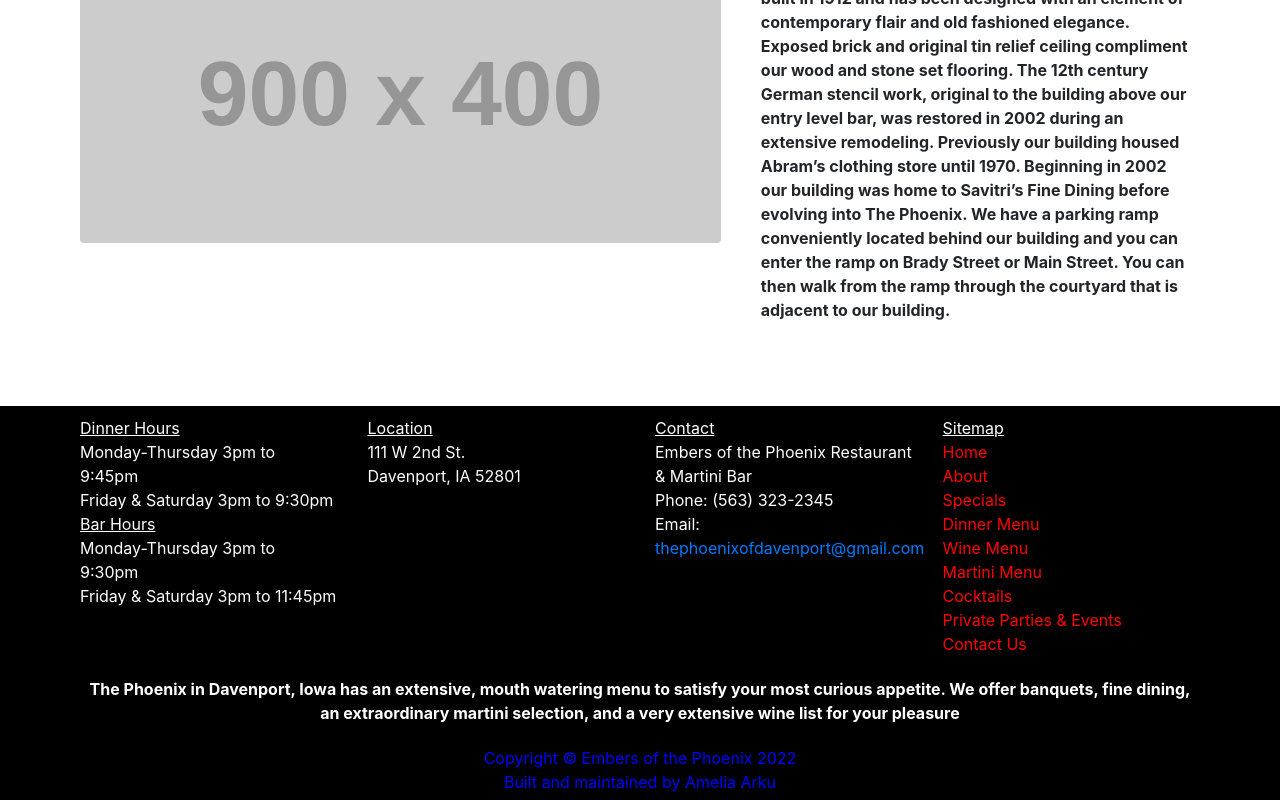
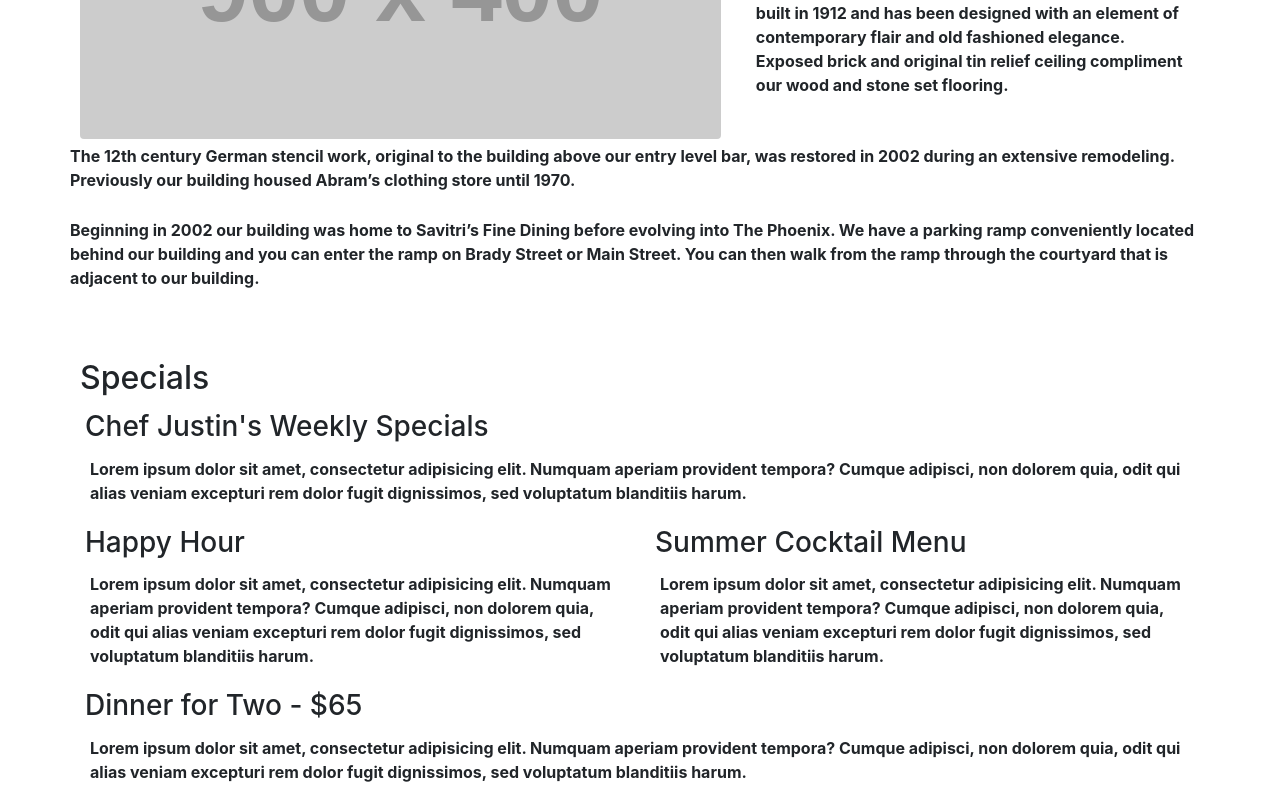
Before and after one commit to Anesiwa/New-Clothing-Store, a React (Create React App) app in the folder react-multi-page-website/: page /about in a window 1280 px wide. Shown: the part 280-1080 px from the top of the page. Built offline with nearby package versions, Linux system fonts and the light colour scheme.

Commit message:
Copied layout of Special page on live site into React app About page..

```diff
--- a/react-multi-page-website/src/components/About.jsx
+++ b/react-multi-page-website/src/components/About.jsx
@@ -14,29 +14,76 @@ export default function About() {
           </div>
           <div className="col-lg-5">
             <h1 className="font-weight-light">About</h1>
-            <section className="building-info">
             <div>
               <h3>Our Building</h3>
-                <p className="building-description">
-                  The Bix Biederbecke building is a four story structure built
-                  in 1912 and has been designed with an element of contemporary
-                  flair and old fashioned elegance. Exposed brick and original
-                  tin relief ceiling compliment our wood and stone set flooring.
+              <p className="building-description-1">
+                The Bix Biederbecke building is a four story structure built in
+                1912 and has been designed with an element of contemporary flair
+                and old fashioned elegance. Exposed brick and original tin
+                relief ceiling compliment our wood and stone set flooring.
+              </p>
+            </div>
+          </div>
+          <div>
+            <p>
               The 12th century German stencil work, original to the building
               above our entry level bar, was restored in 2002 during an
               extensive remodeling. Previously our building housed Abram’s
-                  clothing store until 1970. Beginning in 2002 our building was
-                  home to Savitri’s Fine Dining before evolving into The
-                  Phoenix. We have a parking ramp conveniently located behind
-                  our building and you can enter the ramp on Brady Street or
-                  Main Street. You can then walk from the ramp through the
-                  courtyard that is adjacent to our building.
+              clothing store until 1970.
+            </p>
+          </div>
+          <div>
+            <p>
+              Beginning in 2002 our building was home to Savitri’s Fine Dining
+              before evolving into The Phoenix. We have a parking ramp
+              conveniently located behind our building and you can enter the
+              ramp on Brady Street or Main Street. You can then walk from the
+              ramp through the courtyard that is adjacent to our building.
+            </p>
+          </div>
+        </div>
+        <h2>Specials</h2>
+        <section>
+          <div className="specials-sections">
+            <h3>Chef Justin's Weekly Specials</h3>
+            <p>
+              Lorem ipsum dolor sit amet, consectetur adipisicing elit. Numquam
+              aperiam provident tempora? Cumque adipisci, non dolorem quia, odit
+              qui alias veniam excepturi rem dolor fugit dignissimos, sed
+              voluptatum blanditiis harum.
+            </p>
+          </div>
+          <div className="row">
+            <div className="col-6">
+              <h3>Happy Hour</h3>{" "}
+              <p>
+                Lorem ipsum dolor sit amet, consectetur adipisicing elit.
+                Numquam aperiam provident tempora? Cumque adipisci, non dolorem
+                quia, odit qui alias veniam excepturi rem dolor fugit
+                dignissimos, sed voluptatum blanditiis harum.
+              </p>
+            </div>
+            <div className="col-6">
+              <h3>Summer Cocktail Menu</h3>{" "}
+              <p>
+                Lorem ipsum dolor sit amet, consectetur adipisicing elit.
+                Numquam aperiam provident tempora? Cumque adipisci, non dolorem
+                quia, odit qui alias veniam excepturi rem dolor fugit
+                dignissimos, sed voluptatum blanditiis harum.
+              </p>
+            </div>
+          </div>
+          <div className="specials-sections">
+            <h3>Dinner for Two - $65</h3>
+            <p>
+              Lorem ipsum dolor sit amet, consectetur adipisicing elit. Numquam
+              aperiam provident tempora? Cumque adipisci, non dolorem quia, odit
+              qui alias veniam excepturi rem dolor fugit dignissimos, sed
+              voluptatum blanditiis harum.
             </p>
           </div>
         </section>
       </div>
     </div>
-      </div>
-    </div>
   );
 }
--- a/react-multi-page-website/src/components/Home.jsx
+++ b/react-multi-page-website/src/components/Home.jsx
@@ -8,7 +8,7 @@ export default function Home() {
         <div>
           <img
             className="img-fluid rounded mb-4"
-            src="src/images/logo_w_name.png"
+            src=".src/images/logo_w_name.png"
             alt="The Phoenix of Davenport"
           />
         </div>
```
Lines whose indentation alone changed are shown as unchanged.
